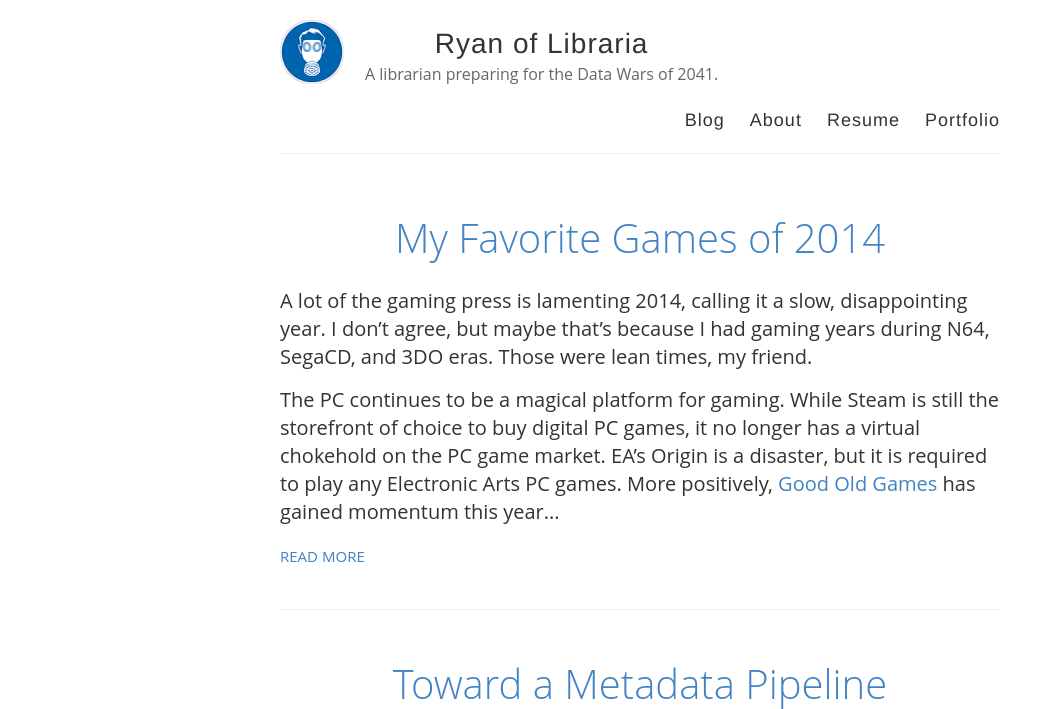
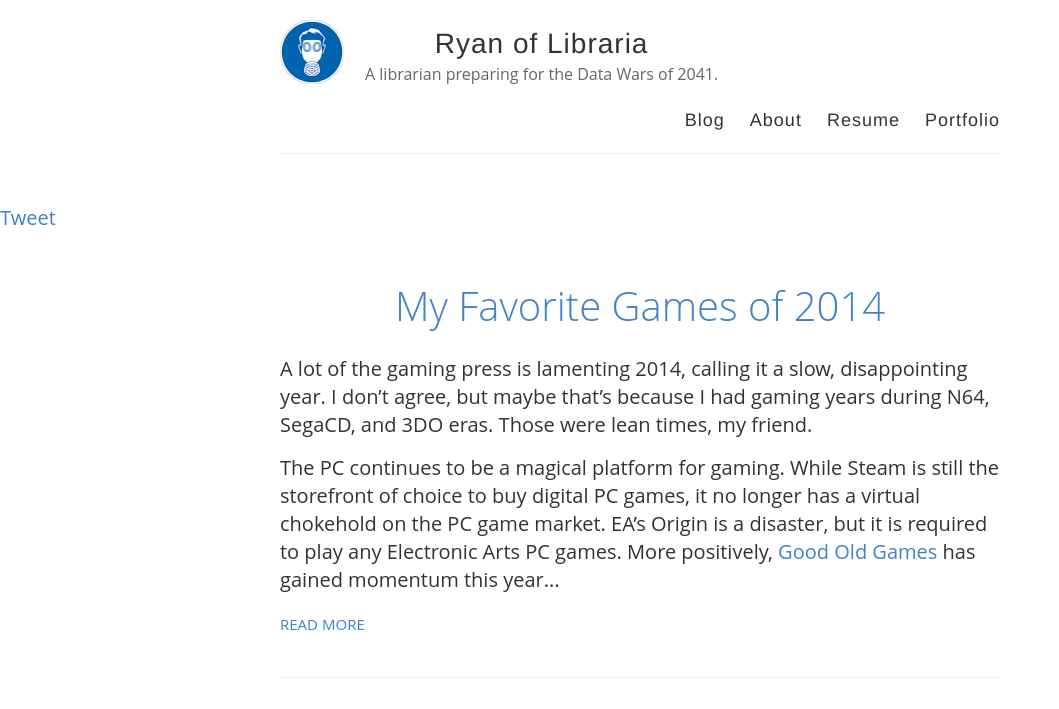
Before and after one commit to remerjohnson/remerjohnson.github.io, a Jekyll site: the page built from index.html, in a window 1280 px wide and 900 px high, cut to the strip 0-709 px from the top of the window. Shown: the whole strip, without its empty margins (0-1059 px from the left). Built offline with Jekyll 4.4.1, drawn with Linux system fonts in a browser that asks for light colours; nearby versions of some CDN libraries; comment, search, counter and statistics services are not loaded.

Commit message:
Update default.html

```diff
--- a/_layouts/default.html
+++ b/_layouts/default.html
@@ -45,9 +45,6 @@
       </div>
     </div>
 
-    <div id="main" role="main" class="container">
-      {{ content }}
-    </div>
 <a class="twitter-share-button"
   href="https://twitter.com/share"
   data-via="twitterdev">
@@ -56,6 +53,11 @@ Tweet
 <script>
 window.twttr=(function(d,s,id){var js,fjs=d.getElementsByTagName(s)[0],t=window.twttr||{};if(d.getElementById(id))return;js=d.createElement(s);js.id=id;js.src="https://platform.twitter.com/widgets.js";fjs.parentNode.insertBefore(js,fjs);t._e=[];t.ready=function(f){t._e.push(f);};return t;}(document,"script","twitter-wjs"));
 </script>
+
+    <div id="main" role="main" class="container">
+      {{ content }}
+    </div>
+
     <div class="wrapper-footer">
       <div class="container">
         <footer class="footer">
```
